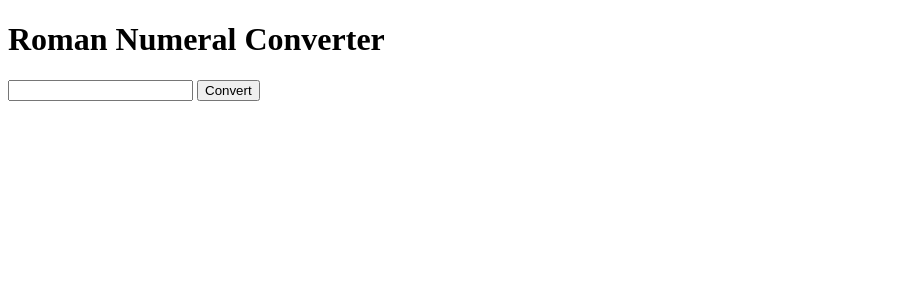
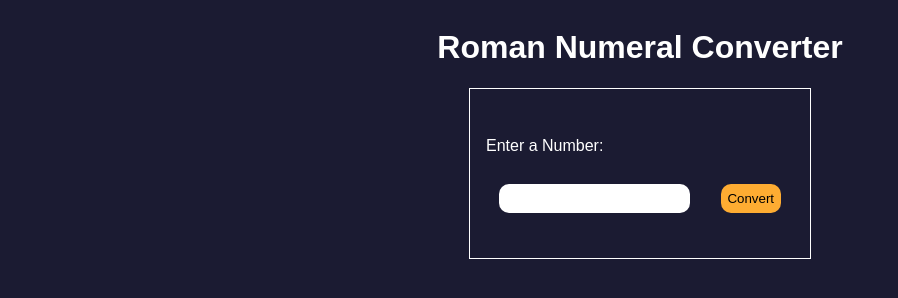
Before and after one commit to elliotvhill/fcc-roman-numeral-converter, a plain HTML site: page index.html in a window 1280 px wide. Shown: the whole page, without its empty margins (0-898 px from the left). Drawn offline with Linux system fonts and the light colour scheme.

Commit message:
added some basic styling

```diff
--- a/index.html
+++ b/index.html
@@ -9,6 +9,7 @@
 <body>
     <h1>Roman Numeral Converter</h1>
     <div class="input-container">
+        <p id="input-prompt">Enter a Number:</p>
         <input type="number" id="number">
         <button id="convert-btn">Convert</button>
     </div>
--- a/styles.css
+++ b/styles.css
@@ -0,0 +1,30 @@
+body {
+    background-color: #1b1b32;
+    color: #ffffff;
+    display: flex;
+    flex-direction: column;
+    align-items: center;
+    min-height: 100vh;
+    font-family: Arial, Helvetica, sans-serif;
+}
+
+button {
+    padding: 0.5em;
+    border-radius: 10px;
+    margin: 1em;
+    background-color: #feac32;
+    border: hidden;
+}
+
+input {
+    padding: 0.5em;
+    border-radius: 10px;
+    border: hidden;
+    margin: 1em;
+}
+
+.input-container {
+    border: 1px solid white;
+    padding: 2em 1em;
+    max-width: 50vw;
+}
```
Also changed, not shown: script.js (+7 -7 lines).
